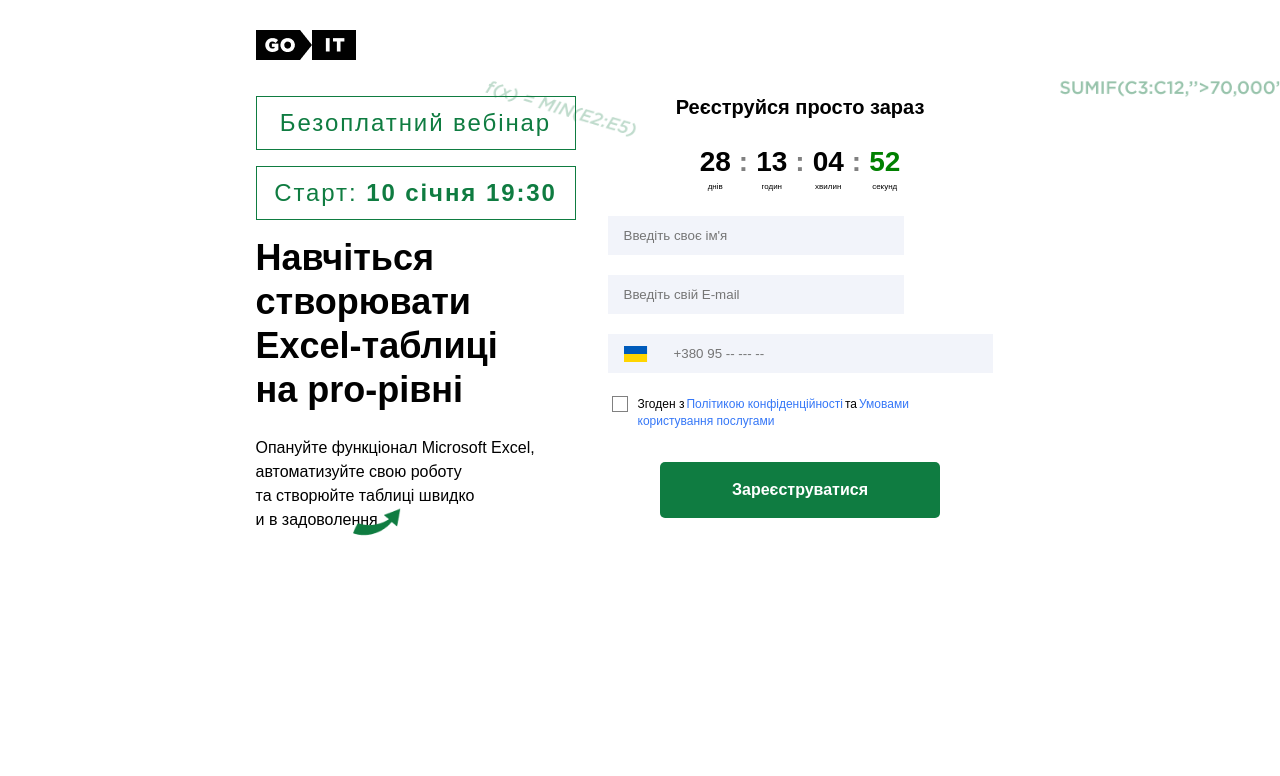
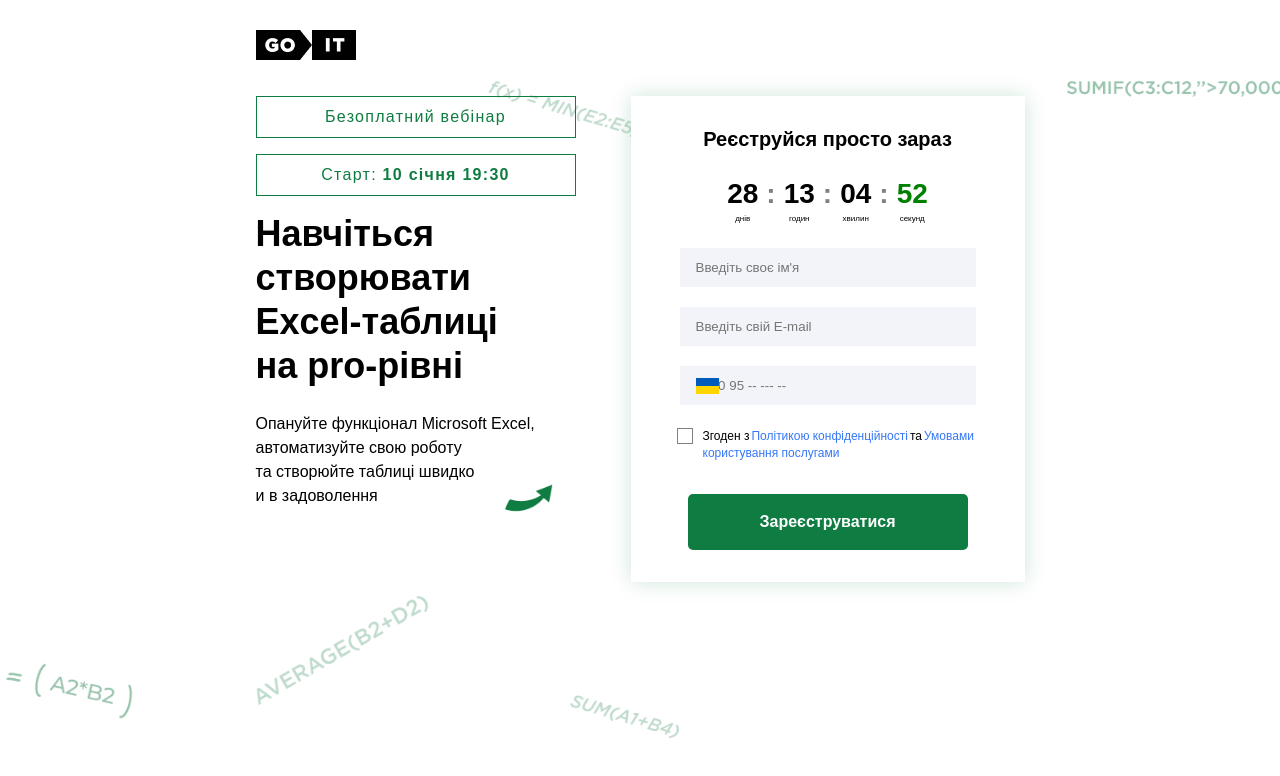
Before and after one commit to alex-miami-petrov/my_excel, a React (Vite) app in the folder vite-project/: page / in a window 1280 px wide. Shown: the top 776 px of the page. Built offline with nearby package versions, Linux system fonts and the light colour scheme.

Commit message:
fix_form

```diff
--- a/vite-project/src/components/countdownTimer/countdownTimer.module.css
+++ b/vite-project/src/components/countdownTimer/countdownTimer.module.css
@@ -1,9 +1,6 @@
 .countContainer {
   display: flex;
   justify-content: center;
-}
-
-.countTime {
 }
 
 .timeParts {
--- a/vite-project/src/components/form/regForm.jsx
+++ b/vite-project/src/components/form/regForm.jsx
@@ -21,6 +21,7 @@
   const [isLoading, setIsLoading] = useState(false);
 
   return (
+    <>
       <Container>
         <Formik
           initialValues={{ name: "", email: "", phone: "", agreement: false }}
@@ -46,7 +47,7 @@
           }}
         >
           {({ errors, touched }) => (
-          <Form>
+            <Form className={s.form}>
               {isLoading && <div className={s.loading}>Завантаження...</div>}
 
               <Field
@@ -80,7 +81,11 @@
               <ErrorMessage name="phone" component="div" className={s.error} />
 
               <label className={s.agreementLabel}>
-              <Field type="checkbox" name="agreement" className={s.checkbox} />
+                <Field
+                  type="checkbox"
+                  name="agreement"
+                  className={s.checkbox}
+                />
                 <div className={s.checkWrap}>
                   <p className={s.checkText}>
                     Згоден з
@@ -111,6 +116,7 @@
           )}
         </Formik>
       </Container>
+    </>
   );
 };
 
--- a/vite-project/src/components/form/regForm.module.css
+++ b/vite-project/src/components/form/regForm.module.css
@@ -7,26 +7,6 @@
   border: none;
   margin-bottom: 20px;
   color: #010101;
-}
-
-.input[name="phone"]::placeholder {
-  padding-left: 40px;
-}
-
-.input[name="phone"]:focus {
-  box-sizing: border-box;
-  padding-left: 40px;
-}
-.input[name="phone"] {
-  box-sizing: border-box;
-  text-indent: 10px;
-  width: 100%;
-}
-
-.input[name="phone"]:focus {
-  box-sizing: border-box;
-  text-indent: 40px;
-  width: 100%;
 }
 
 .error {
@@ -41,6 +21,7 @@
   font-weight: 400;
   font-size: 12px;
   max-width: 320px;
+  margin-left: 10px;
 }
 
 .checkbox {
@@ -129,3 +110,21 @@
   left: 16px;
   top: 12px;
 }
+
+/* TABLET */
+
+@media screen and (min-width: 769px) and (max-width: 1439px) {
+  .input {
+    max-width: 380px;
+  }
+  .form {
+    display: flex;
+    flex-direction: column;
+    align-items: center;
+  }
+}
+
+/* DESK */
+
+@media screen and (min-width: 1440px) {
+}
--- a/vite-project/src/components/hero/hero.module.css
+++ b/vite-project/src/components/hero/hero.module.css
@@ -78,7 +78,7 @@
   background-color: darkcyan;
 }
 
-.modalOverlay {
+/* .modalOverlay {
   position: fixed;
   top: 0;
   left: 0;
@@ -105,19 +105,39 @@
   border: none;
   font-size: 20px;
   cursor: pointer;
+} */
+
+.formWrap {
+  display: none;
 }
 
 /* TABLET */
 
 @media screen and (min-width: 769px) and (max-width: 1439px) {
+  .hero {
+    padding-bottom: 164px;
+  }
   .heroWrapper {
     display: flex;
+    justify-content: space-between;
+  }
+
+  .formWrap {
+    display: flex;
+    align-items: center;
+    flex-direction: column;
+    padding-top: 32px;
+    padding-bottom: 32px;
+    min-width: 336px;
+    background-color: #fff;
+    box-shadow: 0 0 20px 0 rgba(15, 124, 65, 0.2);
   }
 
   .heroSub {
     display: block;
     box-sizing: border-box;
     line-height: 1.5;
+    font-size: 16px;
     width: 320px;
     padding: 8px 16px;
     text-align: center;
@@ -140,7 +160,7 @@
 
   .imgWrap {
     top: 90%;
-    right: 62%;
+    right: 16%;
     transform: translate(50%, -50%);
   }
 
```
Lines whose indentation alone changed are shown as unchanged.
